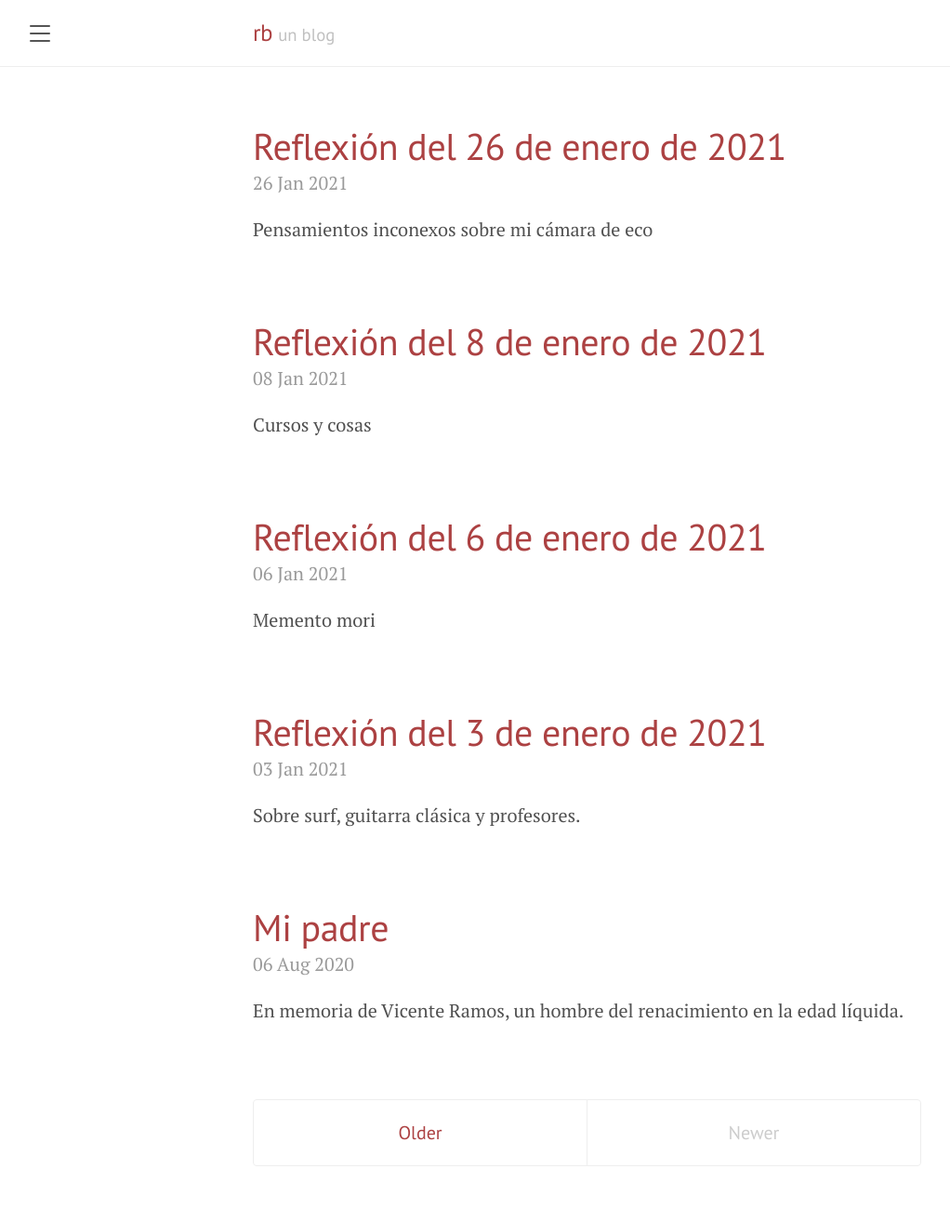
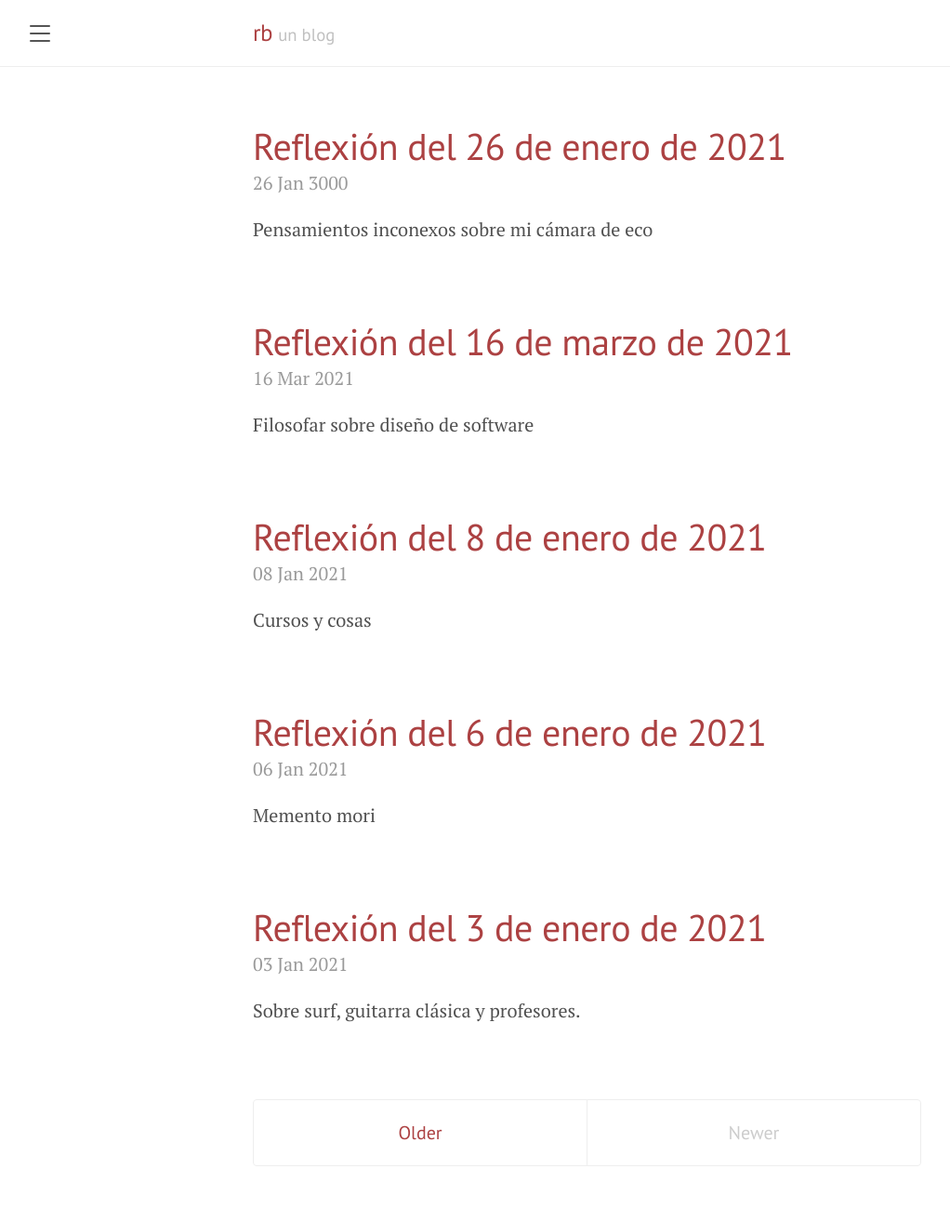
Before and after one commit to rbarbadillo/rbarbadillo.github.io, a Jekyll site: the page built from index.html, in a window 1280 px wide. Shown: the whole page at 93% size, without its empty margins (8-1030 px from the left). Built offline with Jekyll 4.4.1, drawn with Linux system fonts in a browser that asks for light colours; the list of posts is cut into pages by our own code; some of the changed lines change nothing that is shown.

Commit message:
Add "Reflexión 16 de marzo de 2021"

```diff
--- /dev/null
+++ b/_posts/2021-03-16-reflexion-16-marzo-2021.md
@@ -0,0 +1,21 @@
+---
+layout: post
+title: Reflexión del 16 de marzo de 2021
+permalink: diceseis-marzo-2021
+excerpt: Filosofar sobre diseño de software
+date: 2021-03-16
+---
+
+Hoy he terminado [A Philosophy of Software Design](https://youtu.be/bmSAYlu0NcY) de John Ousterhout. Me ha gustado. Como siempre, hay cosas con las que no termino de estar de acuerdo. Recuerdo que un chico me dijo "*es interesante hablar contigo pero me irrita un poco que nunca terminas de estar de acuerdo con nadie*". En esta ocasión no me queda otra que ser humilde, lo más probable es que haya cosas que se me escapan.
+
+No voy a hacer una crítica exhaustiva del libro, [otra gente ya lo hace muy bien](https://blog.pragmaticengineer.com/a-philosophy-of-software-design-review/). Sin embargo, me gustaría resaltar este extracto de los primeros párrafos:
+
+>(...) the core problem of software design is still largely untouched. David Parnas' classic paper "On the Criteria to be used in Decomposing Systems into Modules" appeared in 1971, but the state of the art in software design has not progressed much beyond that paper in the ensuing 45 years.
+>
+>The most fundamental problem in computer science is *problem decomposition*: how to take a complex problem and divide it up into pieces that can be solved independently. Problem decomposition is the central design task that programmers face every day, and yet, other than the work described here, I have not been able to identify a single class in any university where problem decomposition is the central topic. We teach `for` loops and object-oriented programming, but not software design.
+
+Esto último no me parece solo propio del diseño de software, sino de todas las ingenierías. Creo que es a lo que se refiere la gente cuando habla de pensar como un ingeniero, aunque puede que sea más central en el diseño de software. La verdad es que no trabajé mucho como ingeniera química pero lo que me llega de mis ex-compañeros de carrera es que no tienen que construir cosas desde cero o pensar en diseños creativos, que creo que son las labores donde la descomposición de un problema es más paradigmática.
+
+Lanzando una reflexión obvia al aire, me parece tremendo el beneficio de leer este tipo de libros. *Clean Code* está genial, pero a la hora de la verdad muchas decisiones de diseño son complejas, necesitas tener un poso de posibles soluciones en tu cabeza (no necesariamente para aplicarlas directamente) pero o tienes mucha experiencia programando o "[haces trampa y lo aprendes en libros](https://youtu.be/qrDZhAxpKrQ?t=678)". Yo he empezado tarde a programar así que me dedico a hacer muchas trampas, y aún así soy muy consciente de que este conocimiento de segunda mano no sustituye al haberse pegado con algo. El majo del autor ha creado [un grupo de Google](https://groups.google.com/u/1/g/software-design-book) para poder comentar y he visto que responde siempre, aunque tristemente no hay mucha actividad.
+
+Es mi primera publicación en tres meses. Como veis mi intención de escribir más este año va genial. Igual lo siguiente que escribo es una serie de posts sobre MLOps, que es de lo que más estoy leyendo últimamente. Igual no.
--- a/_posts/2021-01-26-reflexion-26-enero-2021.md
+++ b/_posts/3000-01-26-reflexion-26-enero-2021.md
@@ -3,7 +3,7 @@ layout: post
 title: Reflexión del 26 de enero de 2021
 permalink: veintiseis-enero-2021
 excerpt: Pensamientos inconexos sobre mi cámara de eco
-date: 2021-01-26
+date: 3000-01-26
 ---
 
 Lo que más me gusta de ir al box a entrenar es la gente. Tiene muchas cosas buenas: la desconexión del trabajo, (más en estos tiempos) de tu casa y tus *convivientes*, el buen rollo general, hacer deporte y esas cosicas. Pero lo mejor y lo que realmente hace que quiera ir todos los días, es la gente: hay *putosamos* que hacen 10 [*muscle-ups*](https://www.youtube.com/watch?v=bKl-AYYKu5w) seguidos, niños, madres de familia o solteras, veinteñeros futbolistas, señores metaleros, reguetoneros, modernitos, algún instagramer, algunos ex-compañeros de instituto o equipo, etc. Lo que ves cuando caminas por cualquier calle, vamos.
```
